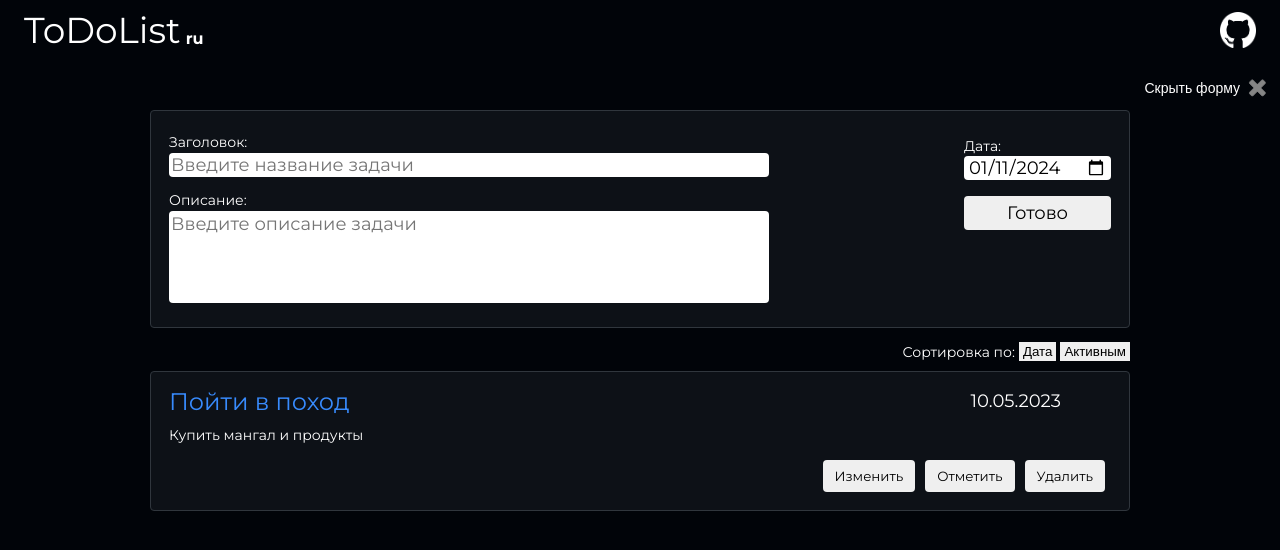
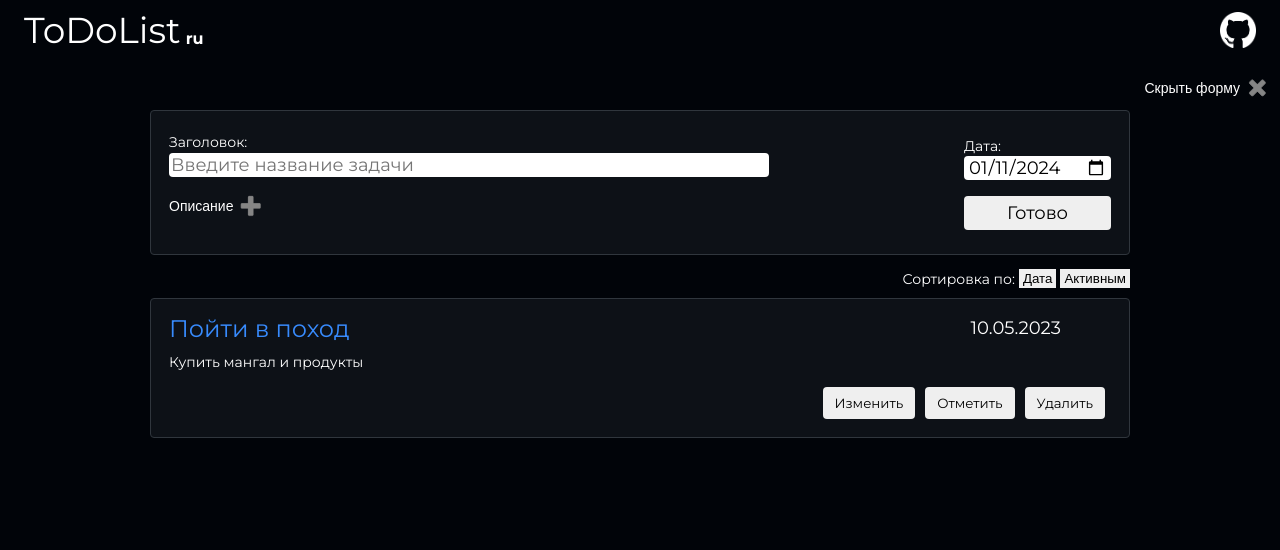
Before and after one commit to zPavel39/web_ToDoListPWA, a React (Vite) app: page / in a window 1280 px wide. Both pictures are taken after a click on the button "Добавить задачу". Shown: the top 550 px of the page. Built offline with nearby package versions, Linux system fonts and the light colour scheme.

Commit message:
fix style ListTask.scss

```diff
--- a/dev-dist/sw.js
+++ b/dev-dist/sw.js
@@ -85,7 +85,7 @@ define(['./workbox-9637eeee'], (function (workbox) { 'use strict';
     "revision": "3ca0b8505b4bec776b69afdba2768812"
   }, {
     "url": "index.html",
-    "revision": "0.v4pcdt1qj08"
+    "revision": "0.1r7490bo2bg"
   }], {});
   workbox.cleanupOutdatedCaches();
   workbox.registerRoute(new workbox.NavigationRoute(workbox.createHandlerBoundToURL("index.html"), {
--- a/src/app/main-page/MainPage.scss
+++ b/src/app/main-page/MainPage.scss
@@ -1,9 +1,23 @@
-.Main {
-    overflow:hidden;
+.main {
+  overflow: hidden;
+
   &__actionForm {
     display: flex;
     justify-content: flex-end;
     padding: 0 10px;
     margin-bottom: 10px;
   }
+
+  &__formTask {
+    position: relative;
+    opacity: 1;
+    height: auto;
   }
+
+  /*&__formTaskNoShow {
+    position: relative;
+    opacity: 0;
+    height: 0;
+    transition: opacity 0.6s ease-in, height 0.6s ease-in-out;
+  }*/
+}
--- a/src/app/main-page/MainPage.tsx
+++ b/src/app/main-page/MainPage.tsx
@@ -15,14 +15,16 @@ const MainPage = observer(() => {
   const [showForm, setShowForm] = useState(false)
 
   return (
-    <div className='Main'>
+    <div className='main'>
       <Header/>
-      <div className='Main__actionForm'>
+      <div className='main__actionForm'>
         <BtnShowForm img={true} show={showForm} textBtnNoShow={translate('Add task')}
                      textBtnShow={translate('Hide form')} urlImg={'/assets/images/add.png'} altImg={'Add'}
                      setShow={setShowForm}/>
       </div>
-          <FormTask setActiveModal={setActiveModal} activeModal={activeModal} translate={translate} showForm={showForm}/>
+      <div className='main__formTask'>
+          <FormTask setActiveModal={setActiveModal} activeModal={activeModal} translate={translate} setShowForm={setShowForm} showForm={showForm}/>
+      </div>
       <ListTask setActiveModal={setActiveModal} activeModal={activeModal} translate={translate}/>
     </div>
   )
--- a/src/components/btn-show-form/BtnShowForm.scss
+++ b/src/components/btn-show-form/BtnShowForm.scss
@@ -9,6 +9,8 @@
     height: 25px;
     width: 25px;
     background: inherit;
+    transition: transform 0.4s;
+
   }
 
   &__imageRotate {
@@ -16,10 +18,14 @@
     width: 25px;
     background: inherit;
     transform: rotate(45deg);
+    transition: transform 0.4s;
+
   }
 
   &__text {
     color: white;
     font-size: 14px;
+    transition: transform 0.4s;
+
   }
 }
--- a/src/components/btn-show-form/BtnShowForm.tsx
+++ b/src/components/btn-show-form/BtnShowForm.tsx
@@ -3,21 +3,8 @@ import './BtnShowForm.scss'
 export const BtnShowForm = ({...props}) => {
   return (
     <button className='btnShow' onClick={() => props.setShow(!props.show)}>
-      {!props.show ?
-        <>
-          <span className="btnShow__text">{props.textBtnNoShow}</span>
-          {props.img &&
-            <img className="btnShow__image" src={props.urlImg} alt={props.altImg}/>
-          }
-        </>
-        :
-        <>
-          <span className="btnShow__text">{props.textBtnShow}</span>
-          {props.img &&
-            <img className="btnShow__imageRotate" src={props.urlImg} alt={props.altImg}/>
-          }
-        </>
-      }
+          <span className="btnShow__text">{!props.show ? props.textBtnNoShow : props.textBtnShow}</span>
+            <img className={!props.show ? "btnShow__image" : "btnShow__imageRotate"} src={props.urlImg} alt={props.altImg}/>
     </button>
   );
 }
--- a/src/components/form-task/FormTask.scss
+++ b/src/components/form-task/FormTask.scss
@@ -2,11 +2,23 @@
   display: flex;
   justify-content: center;
 }
-
-.formNoActive {
-  display: none;
+.container__formTask {
+  display: flex;
+  justify-content: center;
+  position: relative;
+  height: auto;
+  opacity: 1;
+  transition: all 0.5s ease-in-out;
 }
 
+.container__formTaskNoShow {
+  display: flex;
+  justify-content: center;
+  position: relative;
+  opacity: 0;
+  height: 0;
+  transition: all 0.5s ease-in;
+}
 .form {
   margin: 0 14px 14px 14px;
   width: 100%;
@@ -26,8 +38,10 @@
     display: flex;
     flex-direction: column;
     max-width: 600px;
+    align-items: flex-start;
     width: 100%;
     gap: 4px;
+    transition: all 0.8s;
 
     &_inputTitle {
       padding: 2px;
@@ -53,6 +67,8 @@
     }
 
     &_inputDescription {
+      position: relative;
+      opacity: 1;
       padding: 2px;
       height: 92px;
       width: 100%;
@@ -61,6 +77,20 @@
       font-family: "Montserrat", sans-serif;
       resize: none;
       border-radius: 4px;
+      transition: opacity 0.6s ease-in-out, height 0.6s ease-in-out;
+    }
+    &_inputDescriptionNoShow {
+      opacity: 0;
+      height: 0;
+      position: relative;
+      padding: 2px;
+      width: 100%;
+      font-size: 18px;
+      font-weight: 400;
+      font-family: "Montserrat", sans-serif;
+      resize: none;
+      border-radius: 4px;
+      transition: opacity 0.6s ease-in, height 0.6s ease-in-out;
     }
   }
 
--- a/src/components/form-task/FormTask.tsx
+++ b/src/components/form-task/FormTask.tsx
@@ -1,20 +1,22 @@
-import React, { useState } from "react";
+import React, {useCallback, useState} from "react";
 import tasksStore from "../../store/task-store/tasks-store";
 import { observer } from "mobx-react-lite";
+import {BtnShowForm} from "../btn-show-form/BtnShowForm.tsx";
 import "./FormTask.scss";
 
 const FormTask = observer(({ ...props }: any) => {
 
-  const { createTask, updateTask, validation } = tasksStore;
+  const { createTask, validation } = tasksStore;
 
   const [titleValue, setTitleValue] = useState("");
   const [descriptionValue, setDescriptionValue] = useState("");
+  const [showDescription, setShowDescription] = useState(false)
   const [dateValue, setDateValue] = useState(
     new Date().toISOString().slice(0, 10)
   );
 
   const callbacks = {
-    createTask: (e: React.FormEvent<HTMLFormElement>) => {
+    createTask: useCallback((e: React.FormEvent<HTMLFormElement>) => {
       e.preventDefault();
       createTask({
         title: titleValue,
@@ -23,8 +25,10 @@ const FormTask = observer(({ ...props }: any) => {
       });
       setTitleValue("");
       setDescriptionValue("");
-    },
-    updateTask: (e: React.FormEvent<HTMLFormElement>) => {
+      console.log('123')
+      /*props.setShowForm(false)*/
+    }, [titleValue]),
+    /*updateTask: (e: React.FormEvent<HTMLFormElement>) => {
       e.preventDefault();
       updateTask({
         title: titleValue,
@@ -34,14 +38,14 @@ const FormTask = observer(({ ...props }: any) => {
       setTitleValue("");
       setDescriptionValue("");
       props.setActiveModal(false)
-    },
+    },*/
   };
   return (
-    <div className="container">
+    <div className={props.showForm ? 'container__formTask' : 'container__formTaskNoShow'}>
       <form
-        className={props.showForm ? "form" : "formNoActive"}
-        onSubmit={
-          props.activeModal ? callbacks.updateTask : callbacks.createTask
+        className="form"
+        onSubmit={callbacks.createTask
+          /*props.activeModal ? callbacks.updateTask : */
         }
       >
         <div className="form__left">
@@ -53,9 +57,11 @@ const FormTask = observer(({ ...props }: any) => {
             onChange={(e) => setTitleValue(e.target.value)}
             placeholder={props.translate('TitlePH')}
           />
-          <label>{props.translate('Description')}:</label>
+          <BtnShowForm img={true} show={showDescription} textBtnNoShow={props.translate('Description')}
+                       textBtnShow={props.translate('Description')} urlImg={'/assets/images/add.png'} altImg={'Add'}
+                       setShow={setShowDescription} />
           <textarea
-            className="form__left_inputDescription"
+            className={showDescription ? "form__left_inputDescription" : "form__left_inputDescriptionNoShow"}
             rows={4}
             maxLength={200}
             placeholder={props.translate('DescriptionPH')}
--- a/src/components/list-task/ListTask.scss
+++ b/src/components/list-task/ListTask.scss
@@ -7,6 +7,7 @@
   align-items: flex-end;
   justify-content: space-between;
   gap: 10px;
+  z-index: 2;
 
   &__header {
     display: flex;
--- a/src/index.css
+++ b/src/index.css
@@ -29,6 +29,13 @@ h6 {
   font-weight: inherit;
   font-size: inherit;
 }
+* {
+  -webkit-user-select: none;
+  -khtml-user-select: none;
+  -moz-user-select: none;
+  -ms-user-select: none;
+  user-select: none;
+}
 html,
 body {
   height: 100%;
--- a/src/languages/english.json
+++ b/src/languages/english.json
@@ -13,6 +13,7 @@
         "Active": "Active",
         "Add task": "Add task",
         "Hide form": "Hide form",
-        "Save": "Save"
+        "Save": "Save",
+        "Add description": "Add description"
     }
 }
--- a/src/languages/russian.json
+++ b/src/languages/russian.json
@@ -13,6 +13,7 @@
         "Active": "Активным",
         "Add task": "Добавить задачу",
         "Hide form": "Cкрыть форму",
-        "Save": "Сохранить"
+        "Save": "Сохранить",
+        "Add description": "Добавить описание"
     }
 }
```
Also changed, not shown: 1 other file (tests, documents, lock files or other folders). Lines whose indentation alone changed are shown as unchanged.
